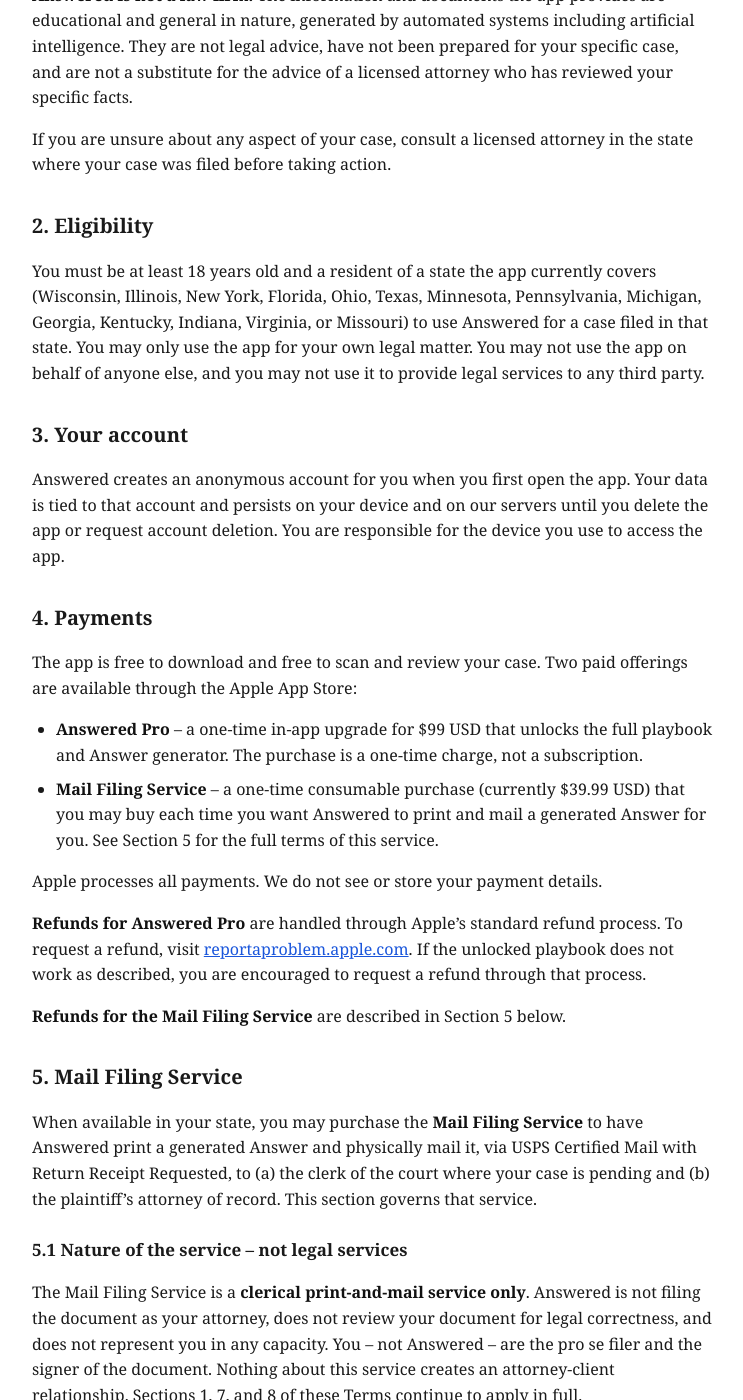
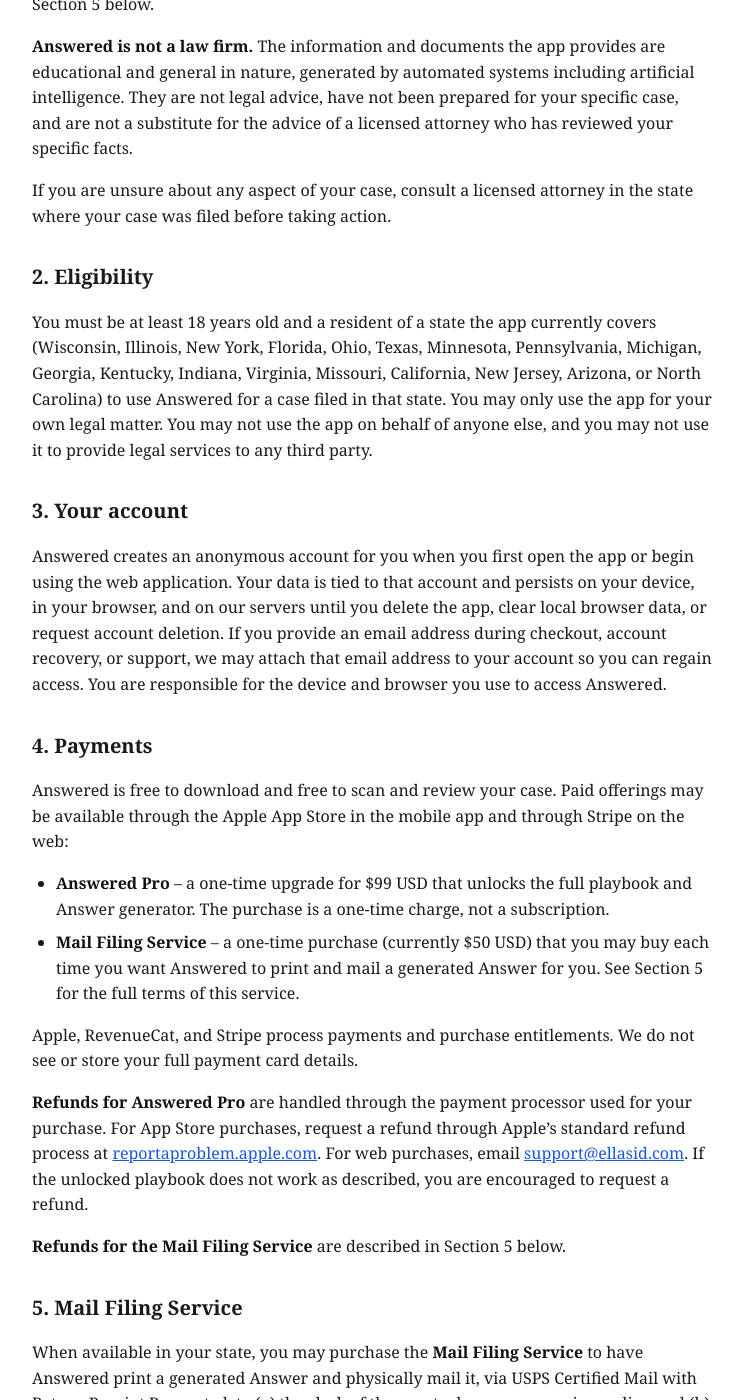
Before and after one commit to johndisalle/answered-legal, a Jekyll site: the page built from terms.md, in a window 1280 px wide and 1400 px high, scrolled down 792 px. Shown: the whole window, without its empty margins (268-1011 px from the left). Built offline with Jekyll 4.4.1, drawn with Linux system fonts in a browser that asks for light colours; some of the changed text lies outside the part shown.

Commit message:
Refresh Answered legal pages

```diff
--- a/_config.yml
+++ b/_config.yml
@@ -1,5 +1,5 @@
 title: Answered — Legal & Support
-description: Legal and support pages for the Answered mobile application.
+description: Legal and support pages for Answered.
 theme: jekyll-theme-minimal
 
 # Clean URLs without .html extensions
--- a/_layouts/default.html
+++ b/_layouts/default.html
@@ -32,7 +32,7 @@
 {{ content }}
 
 <footer>
-  John DiSalle, doing business as Answered · Eau Claire, Wisconsin
+  Ellasid LLC · Eau Claire, Wisconsin
 </footer>
 </body>
 </html>
--- a/terms.md
+++ b/terms.md
@@ -5,22 +5,22 @@
 
 # Terms of Service
 
-**Last updated: April 27, 2026**
+**Last updated: May 26, 2026**
 
-These Terms of Service ("Terms") govern your use of the Answered mobile application ("Answered," "the app," "we," "us," or "our"). Answered is operated by John DiSalle, a Wisconsin resident doing business as Answered. By downloading, installing, or using the app, you agree to these Terms.
+These Terms of Service ("Terms") govern your use of the Answered mobile application and web application ("Answered," "the app," "we," "us," or "our"). Answered is operated by Ellasid LLC, a Wisconsin limited liability company. By downloading, installing, visiting, or using Answered, you agree to these Terms.
 
 If you do not agree to these Terms, do not use the app.
 
 ## 1. What Answered is — and is not
 
-Answered is an educational and document-preparation tool for people who have been sued by a debt collector or debt buyer in state court. The app currently covers cases filed in Wisconsin, Illinois, New York, Florida, Ohio, Texas, Minnesota, Pennsylvania, Michigan, Georgia, Kentucky, Indiana, Virginia, and Missouri. The app helps you:
+Answered is an educational and document-preparation tool for people who have been sued by a debt collector or debt buyer in state court. The app currently covers cases filed in Wisconsin, Illinois, New York, Florida, Ohio, Texas, Minnesota, Pennsylvania, Michigan, Georgia, Kentucky, Indiana, Virginia, Missouri, California, New Jersey, Arizona, and North Carolina. The app helps you:
 
 - Organize and review papers you were served
 - Identify your response deadline under the civil procedure of your state
 - Flag potential defenses based on the papers you upload
 - Prepare a draft Answer and related court documents, and follow step-by-step playbooks
 
-In states where paper filing is accepted (currently Wisconsin, Texas, Pennsylvania, and Ohio), Answered also offers an optional **Mail Filing Service** -- a non-legal, clerical print-and-mail service described in Section 5 below.
+In states where Answered currently supports clerical paper mailing (currently Wisconsin, Texas, Pennsylvania, Ohio, Minnesota, and Michigan), Answered also offers an optional **Mail Filing Service** -- a non-legal, clerical print-and-mail service described in Section 5 below.
 
 **Answered is not a law firm.** The information and documents the app provides are educational and general in nature, generated by automated systems including artificial intelligence. They are not legal advice, have not been prepared for your specific case, and are not a substitute for the advice of a licensed attorney who has reviewed your specific facts.
 
@@ -28,22 +28,22 @@
 
 ## 2. Eligibility
 
-You must be at least 18 years old and a resident of a state the app currently covers (Wisconsin, Illinois, New York, Florida, Ohio, Texas, Minnesota, Pennsylvania, Michigan, Georgia, Kentucky, Indiana, Virginia, or Missouri) to use Answered for a case filed in that state. You may only use the app for your own legal matter. You may not use the app on behalf of anyone else, and you may not use it to provide legal services to any third party.
+You must be at least 18 years old and a resident of a state the app currently covers (Wisconsin, Illinois, New York, Florida, Ohio, Texas, Minnesota, Pennsylvania, Michigan, Georgia, Kentucky, Indiana, Virginia, Missouri, California, New Jersey, Arizona, or North Carolina) to use Answered for a case filed in that state. You may only use the app for your own legal matter. You may not use the app on behalf of anyone else, and you may not use it to provide legal services to any third party.
 
 ## 3. Your account
 
-Answered creates an anonymous account for you when you first open the app. Your data is tied to that account and persists on your device and on our servers until you delete the app or request account deletion. You are responsible for the device you use to access the app.
+Answered creates an anonymous account for you when you first open the app or begin using the web application. Your data is tied to that account and persists on your device, in your browser, and on our servers until you delete the app, clear local browser data, or request account deletion. If you provide an email address during checkout, account recovery, or support, we may attach that email address to your account so you can regain access. You are responsible for the device and browser you use to access Answered.
 
 ## 4. Payments
 
-The app is free to download and free to scan and review your case. Two paid offerings are available through the Apple App Store:
+Answered is free to download and free to scan and review your case. Paid offerings may be available through the Apple App Store in the mobile app and through Stripe on the web:
 
-- **Answered Pro** -- a one-time in-app upgrade for $99 USD that unlocks the full playbook and Answer generator. The purchase is a one-time charge, not a subscription.
-- **Mail Filing Service** -- a one-time consumable purchase (currently $39.99 USD) that you may buy each time you want Answered to print and mail a generated Answer for you. See Section 5 for the full terms of this service.
+- **Answered Pro** -- a one-time upgrade for $99 USD that unlocks the full playbook and Answer generator. The purchase is a one-time charge, not a subscription.
+- **Mail Filing Service** -- a one-time purchase (currently $50 USD) that you may buy each time you want Answered to print and mail a generated Answer for you. See Section 5 for the full terms of this service.
 
-Apple processes all payments. We do not see or store your payment details.
+Apple, RevenueCat, and Stripe process payments and purchase entitlements. We do not see or store your full payment card details.
 
-**Refunds for Answered Pro** are handled through Apple's standard refund process. To request a refund, visit [reportaproblem.apple.com](https://reportaproblem.apple.com). If the unlocked playbook does not work as described, you are encouraged to request a refund through that process.
+**Refunds for Answered Pro** are handled through the payment processor used for your purchase. For App Store purchases, request a refund through Apple's standard refund process at [reportaproblem.apple.com](https://reportaproblem.apple.com). For web purchases, email [support@ellasid.com](mailto:support@ellasid.com). If the unlocked playbook does not work as described, you are encouraged to request a refund.
 
 **Refunds for the Mail Filing Service** are described in Section 5 below.
 
@@ -80,19 +80,19 @@
 
 ### 5.5 Refunds for the Mail Filing Service
 
-Answered will refund the full $39.99 Mail Filing Service fee if:
+Answered will refund the full $50 Mail Filing Service fee if:
 
 - You cancel the order before printing (no-questions refund); or
 - USPS fails to deliver either piece of your packet within 14 calendar days of mailing and we cannot produce proof of delivery; or
 - Answered fails to mail the packet within the 2-5 business day handling window.
 
-Refunds are issued through Apple's refund process. Answered does not refund the Mail Filing Service fee on the basis of the legal merits of your Answer, a court ruling in your case, or your disagreement with the content of the document you generated and approved before purchase.
+Refunds are issued back through the payment processor used for your purchase where possible, or through another reasonable refund method if processor limitations require it. Answered does not refund the Mail Filing Service fee on the basis of the legal merits of your Answer, a court ruling in your case, or your disagreement with the content of the document you generated and approved before purchase.
 
 **The Mail Filing Service fee is the full extent of Answered's liability** for any claim arising from this service, whether framed as breach of contract, negligence, or otherwise. This is a specific, bargained-for limitation of liability that supplements the general limitation in Section 10.
 
 ### 5.6 Geographic availability
 
-The Mail Filing Service is currently offered only for cases filed in Wisconsin, Texas, Pennsylvania, and Ohio. These are the states where paper filing at the court level is generally accepted for consumer debt matters. If your state requires electronic filing, Answered does not file for you; you must file your Answer yourself through the applicable electronic filing portal.
+The Mail Filing Service is currently offered only for cases filed in Wisconsin, Texas, Pennsylvania, Ohio, Minnesota, and Michigan. If your state requires electronic filing, or if Answered does not currently support mail filing in your state or court, Answered does not file for you; you must file your Answer yourself through the applicable electronic filing portal, clerk's office, or other court-approved method.
 
 Availability in other states, and availability for any particular court within a covered state, may change without notice. Answered reserves the right to refuse or cancel any order for any lawful reason.
 
@@ -179,5 +179,5 @@
 
 ---
 
-John DiSalle, doing business as Answered
+Ellasid LLC
 Eau Claire, Wisconsin
```
Also changed, not shown: index.md (+3 -3 lines), privacy.md (+10 -9 lines), support.md (+11 -10 lines), README.md.
